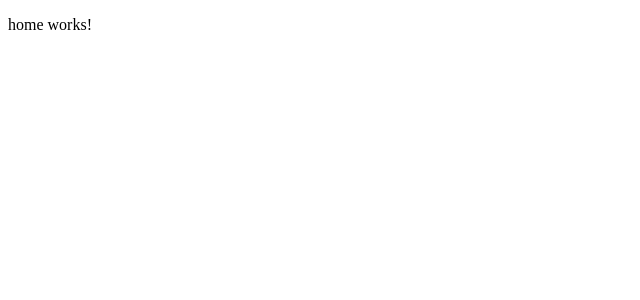
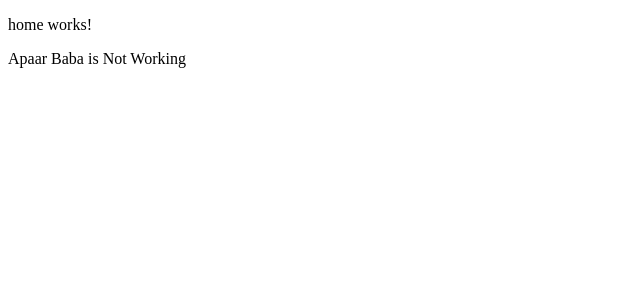
Before and after one commit to Vishal8283/schoolmgt, an Angular app: page /home in a window 1280 px wide. Shown: the top 300 px of the page, without its empty margins (0-640 px from the left). Built offline with nearby package versions, Linux system fonts and the light colour scheme.

Commit message:
add by ravi

```diff
--- a/src/app/home/home.component.html
+++ b/src/app/home/home.component.html
@@ -1 +1,2 @@
 <p>home works!</p>
+<P>Apaar Baba is Not Working</P>
```
